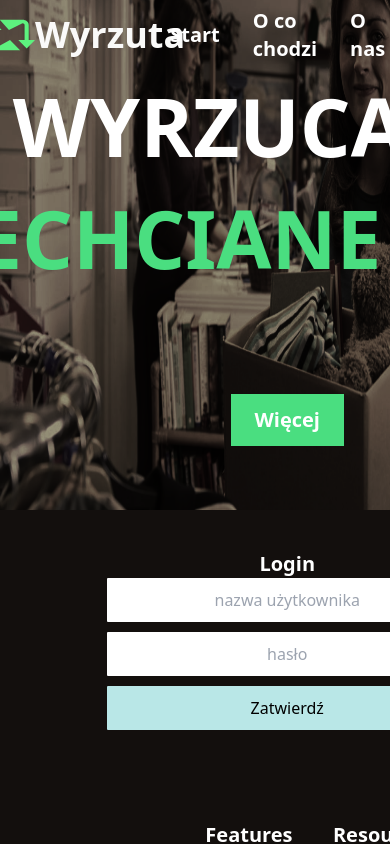
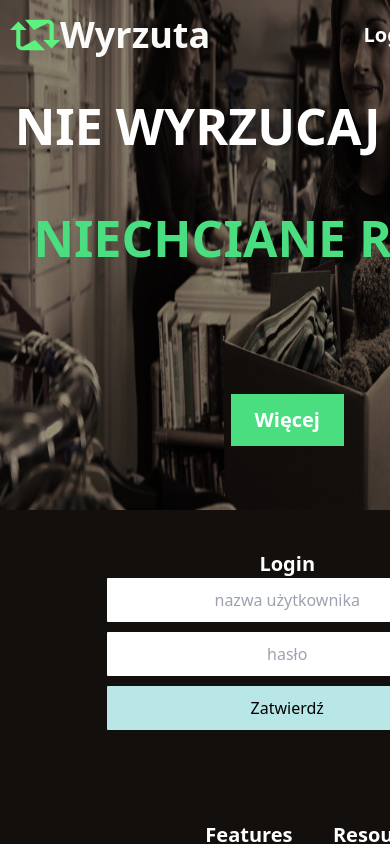
Before and after one commit to tomizdebski/WYRZUTA_APP, a React (Create React App) app: page /login in a window 390 px wide. Shown: the top 844 px of the page. Built offline with nearby package versions, Linux system fonts and the light colour scheme; a web font is replaced by a local one; what google-maps-react, react-dotenv would draw is missing.

Commit message:
fix_responsive_navbar

```diff
--- a/src/components/Navbar/Navbar.jsx
+++ b/src/components/Navbar/Navbar.jsx
@@ -27,13 +27,13 @@ function Navbar() {
       <div className="w-full absolute top-0 left-0 flex items center ">
       <div className="w-full flex-col justify-between items-center inline-flex">
         <div className="self-stretch justify-between items-center inline-flex">
-          <Link className="p-2.5 justify-center items-center flex " to="/">
+          <Link className="p-2.5 justify-center items-center flex " to="/" >
             <img className=" w-[50px] h-[50px] left-[1px] " src="logo.svg" />
             <div className="text-stone-50 text-4xl font-bold font-oswald">
               Wyrzuta
             </div>
           </Link>
-          <div className="justify-start items-center gap-[33px] flex">
+          <div className="hidden justify-start items-center gap-[33px] lg:flex">
             <Link
               className="text-white text-xl font-extrabold font-oswald"
               to="/"
@@ -97,18 +97,18 @@ function Navbar() {
         </div>
         <div className="self-stretch h-[376px] flex-col justify-between items-center flex">
           <div className="w-[1198px] h-[266px] text-center">
-            <span className="text-white text-[80px] font-bold font-oswald uppercase leading-[112px]">
+            <span className="text-white text-[50px] lg:text-[80px] font-bold font-oswald uppercase leading-[112px]">
               nie wyrzucaj{" "}
             </span>
-            <span className="text-green-400 text-[80px] font-bold font-oswald uppercase leading-[112px] ">
+            <span className="text-green-400 text-[50px] lg:text-[80px] font-bold font-oswald uppercase leading-[112px] ">
               oddaj
             </span>
-            <span className="text-white text-[80px] font-bold font-oswald uppercase leading-[112px] ">
+            <span className="text-white text-[50px] lg:text-[80px] font-bold font-oswald uppercase leading-[112px] ">
               {" "}
               <br />
             </span>
 
-            <span className="text-green-400 text-[80px] font-bold font-oswald uppercase leading-[112px] ">
+            <span className="text-green-400 text-[50px] lg:text-[80px] font-bold font-oswald uppercase leading-[112px] ">
               {" "}
               niechciane rzeczy{" "}
             </span>
```
